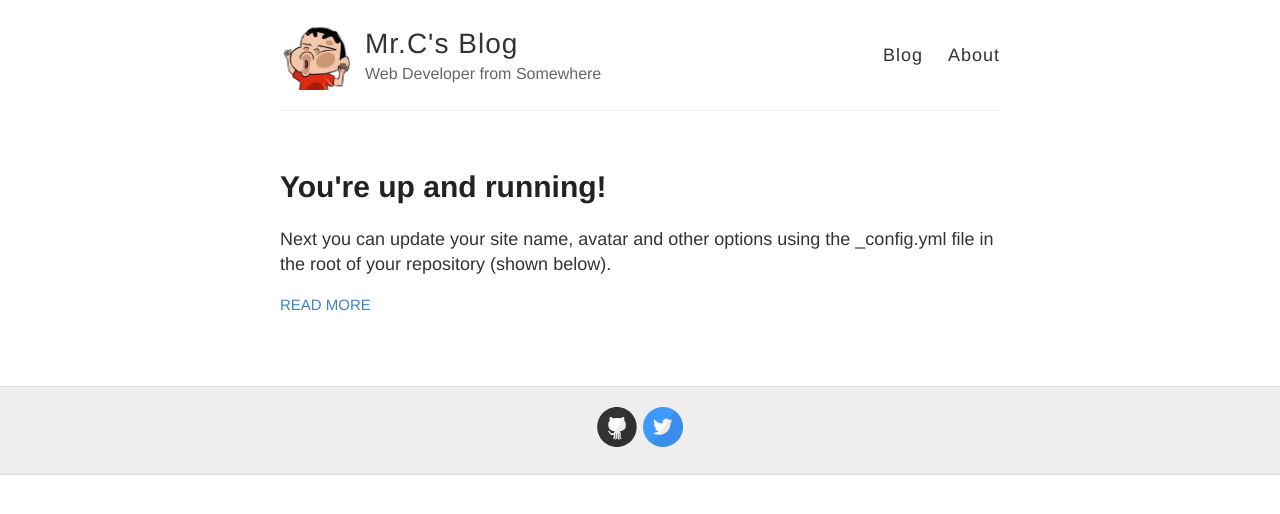
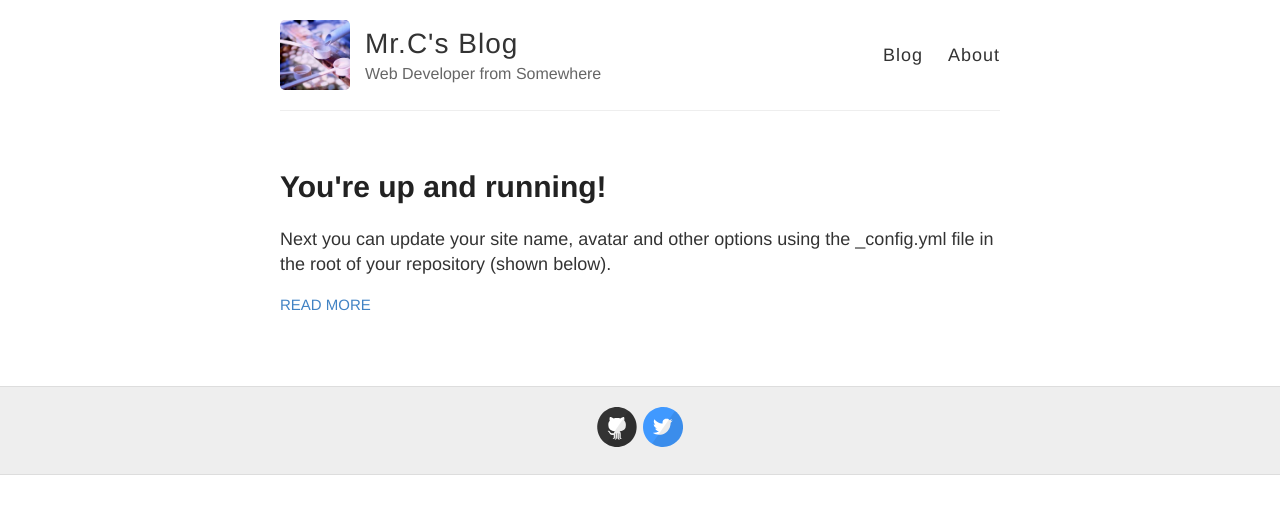
Before and after one commit to Alan-2018/Alan-2018.github.io, a Jekyll site: the page built from index.html, in a window 1280 px wide. Shown: the top 514 px of the page. Built offline with Jekyll 4.4.1, drawn with Linux system fonts in a browser that asks for light colours.

Commit message:
[update] avatar

```diff
--- a/_config.yml
+++ b/_config.yml
@@ -9,7 +9,7 @@ name: Mr.C's Blog
 description: Web Developer from Somewhere
 
 # URL of your avatar or profile pic (you could use your GitHub profile pic)
-avatar: https://raw.githubusercontent.com/Alan-2018/Alan-2018.github.io/master/images/37065468.jpeg
+avatar: https://raw.githubusercontent.com/Alan-2018/Alan-2018.github.io/master/images/WechatIMG3144.jpg
 
 #
 # Flags below are optional
```
Also changed, not shown: images/WechatIMG3144.jpg (added).
